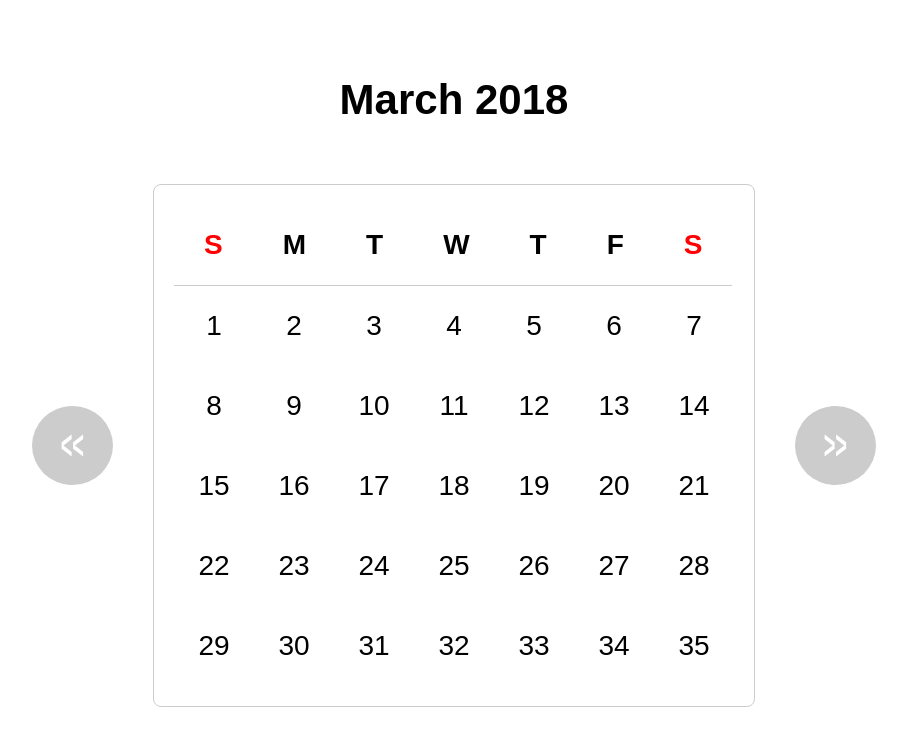
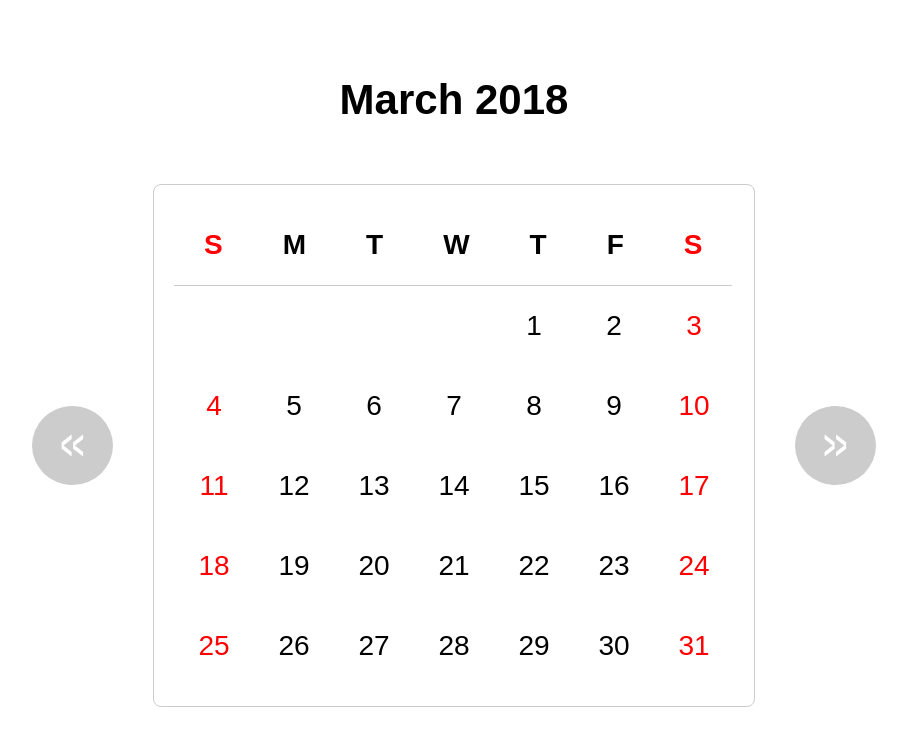
Before and after one commit to mendrew/calendar, a plain HTML site: page index.html in a window 1280 px wide. Shown: the whole page, without its empty margins (186-1093 px from the left). Drawn offline with Linux system fonts and the light colour scheme.

Commit message:
Add js to initialize the calendar with current month

```diff
--- a/css/styles.css
+++ b/css/styles.css
@@ -79,6 +79,10 @@ html {
   background-color: #cccccc82;
 }
 
+.month__day--weekend {
+  color: #ff0102;
+}
+
 .month__day--loading {
   position: relative;
 }
--- a/index.html
+++ b/index.html
@@ -77,6 +77,6 @@
 
   </div>
 
-  <script src="js/scripts.js"></script>
+  <script src="js/calendar.js"></script>
 </body>
 </html>
--- /dev/null
+++ b/js/calendar.js
@@ -0,0 +1,62 @@
+"use strict";
+
+const CELLS_IN_MONTH = 35;
+
+function isWeekendIndex(dayIndex, monthFirstDayIndex) {
+  const sunday = 0;
+  const saturday = 6;
+
+  const weekDay = dayIndex % 7;
+  return weekDay === sunday || weekDay === saturday;
+}
+
+// An integer between 0 and 6
+function getWeekDayOfFirstDayInMonth(date) {
+  const dateCopy = new Date(date);
+  dateCopy.setDate(1);
+  return dateCopy.getDay();
+}
+
+// An integer number, between 1 and 31
+function getLastDayInMonth(date) {
+  const lastDayInMonth = new Date(date.getFullYear(), date.getMonth() + 1, 0);
+  return lastDayInMonth;
+}
+
+function initializeCalendar() {
+  const currentDate = new Date();
+  const monthFirstDayIndex = getWeekDayOfFirstDayInMonth(currentDate);
+
+  // An integer number, between 1 and 31
+  const lastDayInMonth = getLastDayInMonth(currentDate);
+  const monthLastDayIndex = monthFirstDayIndex + lastDayInMonth - 1;
+
+  const calendarDays = [...Array(CELLS_IN_MONTH)].map((_, dayIndex) => {
+    const isNotMonthDay = dayIndex < monthFirstDayIndex || dayIndex > monthLastDayIndex;
+    if (isNotMonthDay) {
+      return undefined;
+    }
+    const isWeekend = isWeekendIndex(dayIndex, monthFirstDayIndex);
+
+    return {
+      day: dayIndex - monthFirstDayIndex + 1,
+      isWeekend,
+    };
+  });
+
+  const calendarDaysNodes = document.querySelectorAll(".month__day");
+
+  calendarDays.map((day, index)=> {
+    const dayNode = calendarDaysNodes[index];
+    if (!day) {
+      dayNode.innerHTML = "";
+    } else {
+      dayNode.innerHTML = day.day;
+      if (day.isWeekend) {
+        dayNode.classList.add("month__day--weekend");
+      }
+    }
+  });
+}
+
+initializeCalendar();
```
